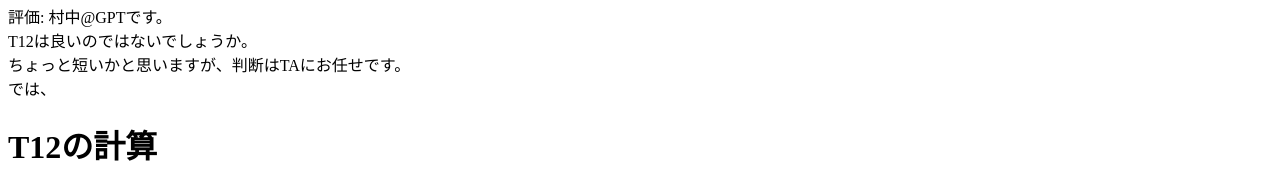
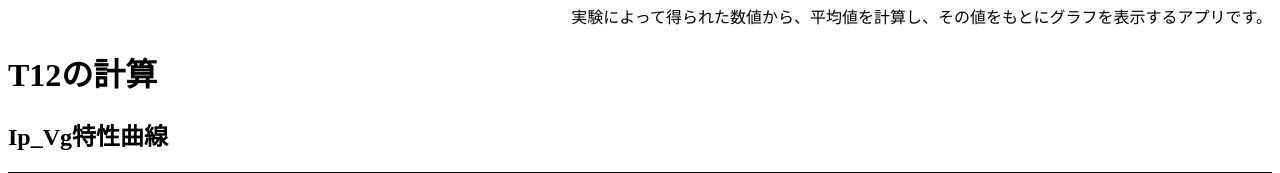
Before and after one commit to 2024AIT-OOP2-G04/physics_calculations, a Flask app: page / in a window 1280 px wide. Shown: the part 466-639 px from the top of the page. Run offline with Flask 3, Linux system fonts and the light colour scheme.

Commit message:
アプリの説明をするという与えれた任務を遂行しました。

```diff
--- a/static/base-style.css
+++ b/static/base-style.css
@@ -0,0 +1,3 @@
+.description{
+    text-align: right;
+}
--- a/templates/index.html
+++ b/templates/index.html
@@ -85,9 +85,7 @@
   <div>
     <script src="/static/calculations/calculations_a.js"></script>
   </div>
-  <div>
-    <script src="/static/comment/comment.js"></script>
-  </div>
+  <div class="description">実験によって得られた数値から、平均値を計算し、その値をもとにグラフを表示するアプリです。</div>
   <h1>T12の計算</h1>
   <h2>Ip_Vg特性曲線</h2>
   <form onsubmit="handleSubmit(event)">
@@ -270,6 +268,9 @@
       </table>
       <button type="button" id="input_button">グラフ作成</button>
   </form>
+  <div>
+    <script src="/static/comment/comment.js"></script>
+  </div>
 </body>
 
 </html>
```
